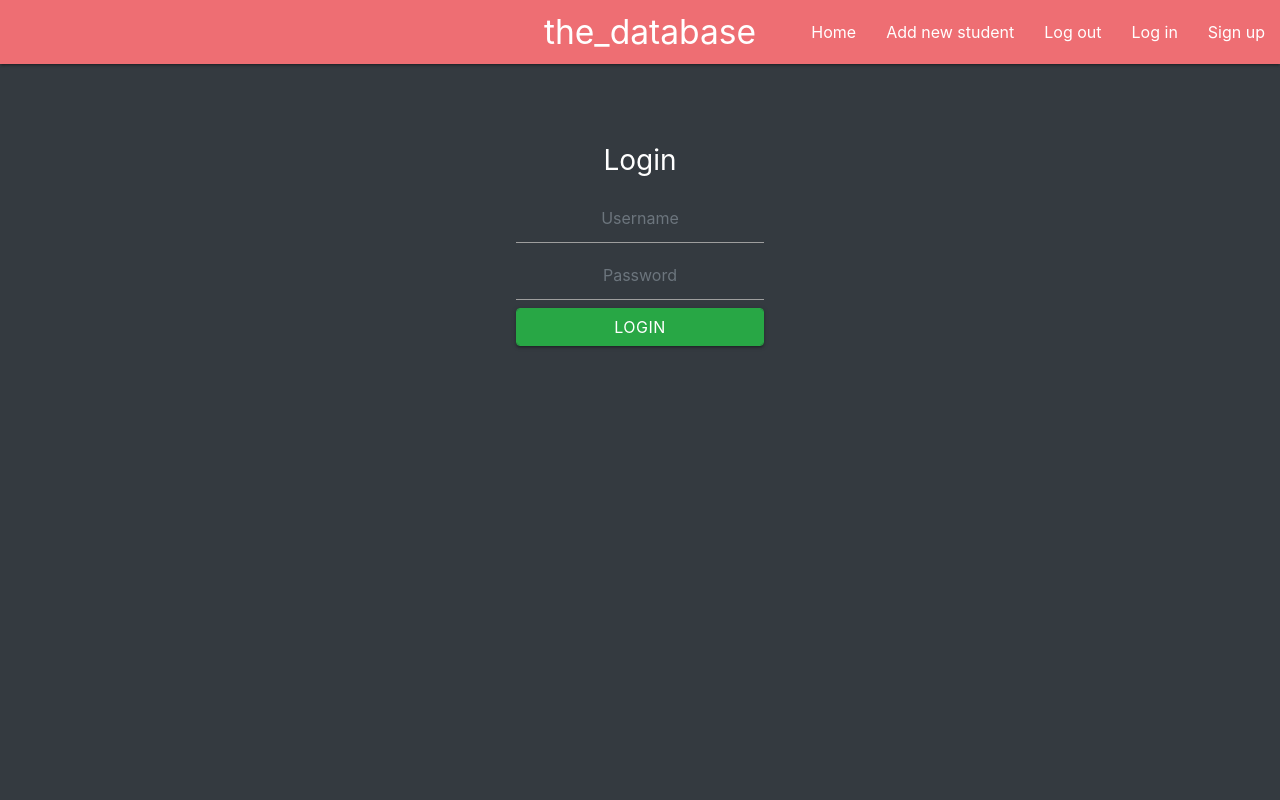
After one commit to denisjovic/students_db, a Flask app: page /login in a window 1280 px wide. The commit adds this page. Run offline with Flask 2, Linux system fonts and the light colour scheme.

Commit message:
Add user registration and login logic

```diff
--- /dev/null
+++ b/students_db/forms.py
@@ -0,0 +1,23 @@
+from flask_wtf import FlaskForm
+from wtforms import StringField, PasswordField, SubmitField
+from wtforms.validators import Length, EqualTo, Email, DataRequired
+
+
+class RegisterForm(FlaskForm):
+    username = StringField(label='Username', validators=[Length(min=3, max=15), DataRequired()])
+    email = StringField(label='Email', validators=[Email(), DataRequired()])
+    password = PasswordField(label='Password', validators=[Length(min=5), DataRequired()])
+    confirm_password = PasswordField(label='Confirm Password', validators=[EqualTo('password'),DataRequired()])
+    submit_data = SubmitField(label='Submit')
+
+class LoginForm(FlaskForm):
+    username = StringField(label='Username', validators=[Length(min=3, max=15), DataRequired()])
+    password = PasswordField(label='Password', validators=[Length(min=5), DataRequired()])
+    submit_data = SubmitField(label='Login')
+
+
+class AddStudent(FlaskForm):
+    name = StringField(label='Full name', validators=[Length(min=3, max=20), DataRequired()])
+    email = StringField(label='Email', validators=[Email(), DataRequired()])
+    phone = StringField(label='Phone', validators=[Length(min=6, max=9), DataRequired()])
+    submit_data = SubmitField(label='Add student')
--- a/students_db/routes.py
+++ b/students_db/routes.py
@@ -1,38 +1,55 @@
-from students_db import app, db
-from flask import render_template, request, redirect
-from students_db.models import Student
+from students_db import app
+from students_db import db
+from flask import render_template, request, redirect, url_for, session
+# from flask_session import Session
+from students_db.models import Student, User
+from students_db.forms import RegisterForm, AddStudent, LoginForm
+from students_db.helpers import login_required
+
 
 
 @app.route('/')
-def home():
-
-    return render_template('index.html')
-
-@app.route('/show', methods=['GET', 'POST'])
+@app.route('/show')
+@login_required
 def show():
-
-    if request.method == 'POST':
-
-        students = ''
-        student = Student(name=request.form.get('fullname'), email=request.form.get('email'), phone=request.form.get('phone'))
-        db.session.add(student)
-        db.session.commit()
-
     students = Student.query.all()
     return render_template('table.html', students=students)
 
+@app.route('/add', methods=['GET', 'POST'])
+@login_required
+def add():
+    form = AddStudent()
+    if form.validate_on_submit():
+        student = Student(
+            name=form.name.data,
+            email=form.email.data,
+            phone=form.phone.data
+        )
+        db.session.add(student)
+        db.session.commit()
+        return redirect(url_for('show'))
+
+    if form.errors != {}:
+        for err_msg in form.errors.values():
+            print(f"There was an error with adding students: {err_msg}")
+    return render_template('add.html', form=form)
+
+
 @app.route("/delete/<int:id>", methods=["POST", "GET"])
+@login_required
 def delete(id):
     student = Student.query.get(id)
     try:
         db.session.delete(student)
         db.session.commit()
-        return redirect("/show")
+        return redirect(url_for('show'))
     except:
         print("Something went wrong")
-        return redirect("/show")
+        return redirect(url_for('show'))
+
 
 @app.route("/checkbox", methods=["GET", "POST"])
+@login_required
 def handle_checkbox():
     if request.method == "POST":
         students = request.form.getlist('checkbox')
@@ -40,5 +57,45 @@ def handle_checkbox():
             s = Student.query.get(s)
             db.session.delete(s)
             db.session.commit()
-        return redirect('/show')
-    return redirect('/')
+        return redirect(url_for('show'))
+    return redirect(url_for('show'))
+
+
+@app.route('/register', methods=['GET', 'POST'])
+def register():
+    form = RegisterForm()
+    if request.method == 'POST':
+        username = form.username.data
+        email = form.email.data
+        password = form.password.data
+
+        new_user = User(username=username, password_hash=password, email=email)
+        db.session.add(new_user)
+        db.session.commit()
+        print('registration status: sucess')
+        return redirect(url_for('show'))
+
+    return render_template('register.html', form=form)
+
+
+@app.route('/login', methods=['GET', 'POST'])
+def login():
+    form = LoginForm()
+
+    print(form.username.data)
+    print(form.password.data)
+
+    if request.method == 'POST':
+        user = User.query.filter_by(username=form.username.data).first()
+        if user:
+            if user.password_hash == form.password.data:
+                print('login status: success')
+                return redirect(url_for('show'))
+    print('login status: failed')
+    return render_template('login.html', form=form)
+
+@app.route('/logout')
+@login_required
+def logout():
+    session.clear()
+    return redirect(url_for('login'))
--- a/students_db/static/style.css
+++ b/students_db/static/style.css
@@ -7,9 +7,6 @@ nav {
     margin-bottom: 10vh;
 }
 
-form, input {
-    text-align: center;
-}
 
 button > .waves-light {
     margin-top: 5vh !important;
--- a/students_db/templates/layout.html
+++ b/students_db/templates/layout.html
@@ -7,8 +7,10 @@
     <link rel="stylesheet" href="https://cdnjs.cloudflare.com/ajax/libs/bulma/0.9.1/css/bulma.min.css"
         integrity="sha512-ZRv40llEogRmoWgZwnsqke3HNzJ0kiI0+pcMgiz2bxO6Ew1DVBtWjVn0qjrXdT3+u+pSN36gLgmJiiQ3cQtyzA=="
         crossorigin="anonymous" />
-        <link rel="preconnect" href="https://fonts.gstatic.com">
-        <link href="https://fonts.googleapis.com/css2?family=JetBrains+Mono:wght@100&display=swap" rel="stylesheet">
+    <link rel="stylesheet" href="https://cdn.jsdelivr.net/npm/bootstrap@4.5.3/dist/css/bootstrap.min.css" integrity="sha384-TX8t27EcRE3e/ihU7zmQxVncDAy5uIKz4rEkgIXeMed4M0jlfIDPvg6uqKI2xXr2" crossorigin="anonymous">
+
+    <link rel="preconnect" href="https://fonts.gstatic.com">
+    <link href="https://fonts.googleapis.com/css2?family=JetBrains+Mono:wght@100&display=swap" rel="stylesheet">
 
 
     <script src="https://code.jquery.com/jquery-3.5.1.min.js"
@@ -18,13 +20,17 @@
     <title>Students Database</title>
 </head>
 
-<body>
+<body class='bg-dark'>
   <nav>
     <div class="nav-wrapper">
-      <a href="/show" class="brand-logo center" style="padding-left: 20px; margin-bottom: 20px;">the_database</a>
+      <a href="/" class="brand-logo center" style="padding-left: 20px; margin-bottom: 20px;">the_database</a>
       <ul id="nav-mobile" class="right hide-on-med-and-down">
         <li><a href="/">Home</a></li>
-        <li><a href="/show">Students List</a></li>
+        <li><a href="/add">Add new student</a></li>
+        <li><a href="/logout">Log out</a></li>
+        <li><a href="/login">Log in</a></li>
+        <li><a href="/register">Sign up</a></li>
+
       </ul>
     </div>
   </nav>
--- /dev/null
+++ b/students_db/templates/login.html
@@ -0,0 +1,19 @@
+{% extends 'layout.html' %}
+{% block content %}
+
+<div class="container text-center">
+<form
+    action="/login"
+    method="POST"
+    class="form-register"
+    style="color:white"
+>
+    {{ form.hidden_tag() }}
+    <h1 class="h3 mb-3 font-weight-normal">Login</h1>
+    {{ form.username(class="form-control text-center text-white", placeholder="Username") }}
+    {{ form.password(class="form-control text-center text-white", placeholder="Password") }}
+    {{ form.submit_data(class="form-control btn btn-large btn-success") }}
+</form>
+</div>
+
+{% endblock %}
--- a/todos.txt
+++ b/todos.txt
@@ -1,4 +1,4 @@
-- sredi strukturu projekta
+- sredi strukturu projekta ✓
 - formu prebaci na backend
 - dodaj logovanje
     - ako nije ulogovan, samo login page
@@ -8,9 +8,6 @@
 - Pagination
 - Filter/sortiranje
 - Error handling
-
-
-
 
 
 
```
Also changed, not shown: students_db/__init__.py (+12 -1 lines), students_db/helpers.py (added, +19 -0 lines), students_db/models.py (+11 -1 lines), students_db/templates/add.html (added, +23 -0 lines), students_db/templates/index.html (+14 -17 lines), students_db/templates/register.html (added, +20 -0 lines), students_db/templates/table.html (+13 -13 lines), students_db/students_base.db (added), students_db/studentsdatabase.db (deleted), 1 other file.
